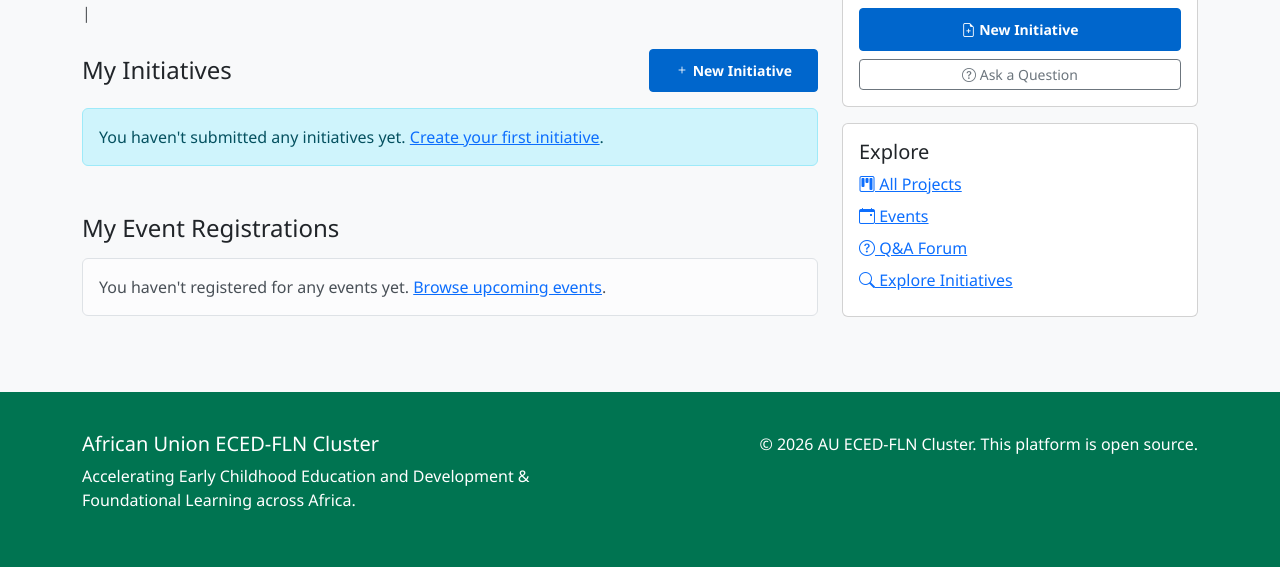
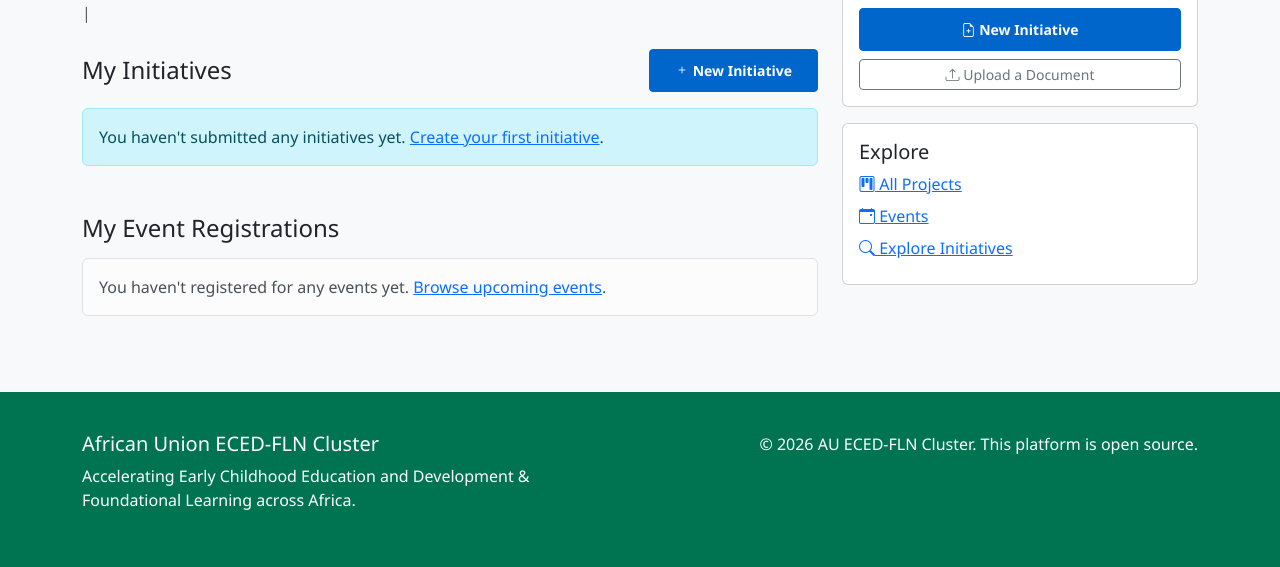
Before and after one commit to michsethowusu/cluster-os, a Python web app: template templates/dashboard.html in a window 1280 px wide. Shown: the part 145-712 px from the top of the page. Run offline with Jinja, Linux system fonts and the light colour scheme; the template is opened without the code that fills it, so the values that code supplies are empty.

Commit message:
Update dashboard.html

```diff
--- a/templates/dashboard.html
+++ b/templates/dashboard.html
@@ -126,9 +126,14 @@
                         <a href="{{ url_for('new_initiative') }}" class="btn btn-primary btn-sm">
                             <i class="bi bi-file-earmark-plus"></i> New Initiative
                         </a>
-                        <a href="{{ url_for('new_question') }}" class="btn btn-outline-secondary btn-sm">
-                            <i class="bi bi-question-circle"></i> Ask a Question
+                        <a href="{{ url_for('upload_document') }}" class="btn btn-outline-secondary btn-sm">
+                            <i class="bi bi-upload"></i> Upload a Document
                         </a>
+                        {% if current_user.stakeholder_type == 'Government' %}
+                        <a href="{{ url_for('new_ta_need') }}" class="btn btn-outline-secondary btn-sm">
+                            <i class="bi bi-hand-index"></i> Submit TA Need Request
+                        </a>
+                        {% endif %}
                     </div>
                 </div>
             </div>
@@ -139,7 +144,6 @@
                     <ul class="list-unstyled mb-0">
                         <li class="mb-2"><a href="{{ url_for('projects') }}"><i class="bi bi-kanban"></i> All Projects</a></li>
                         <li class="mb-2"><a href="{{ url_for('events') }}"><i class="bi bi-calendar-event"></i> Events</a></li>
-                        <li class="mb-2"><a href="{{ url_for('forum') }}"><i class="bi bi-question-circle"></i> Q&amp;A Forum</a></li>
                         <li class="mb-2"><a href="{{ url_for('search') }}"><i class="bi bi-search"></i> Explore Initiatives</a></li>
                     </ul>
                 </div>
```
